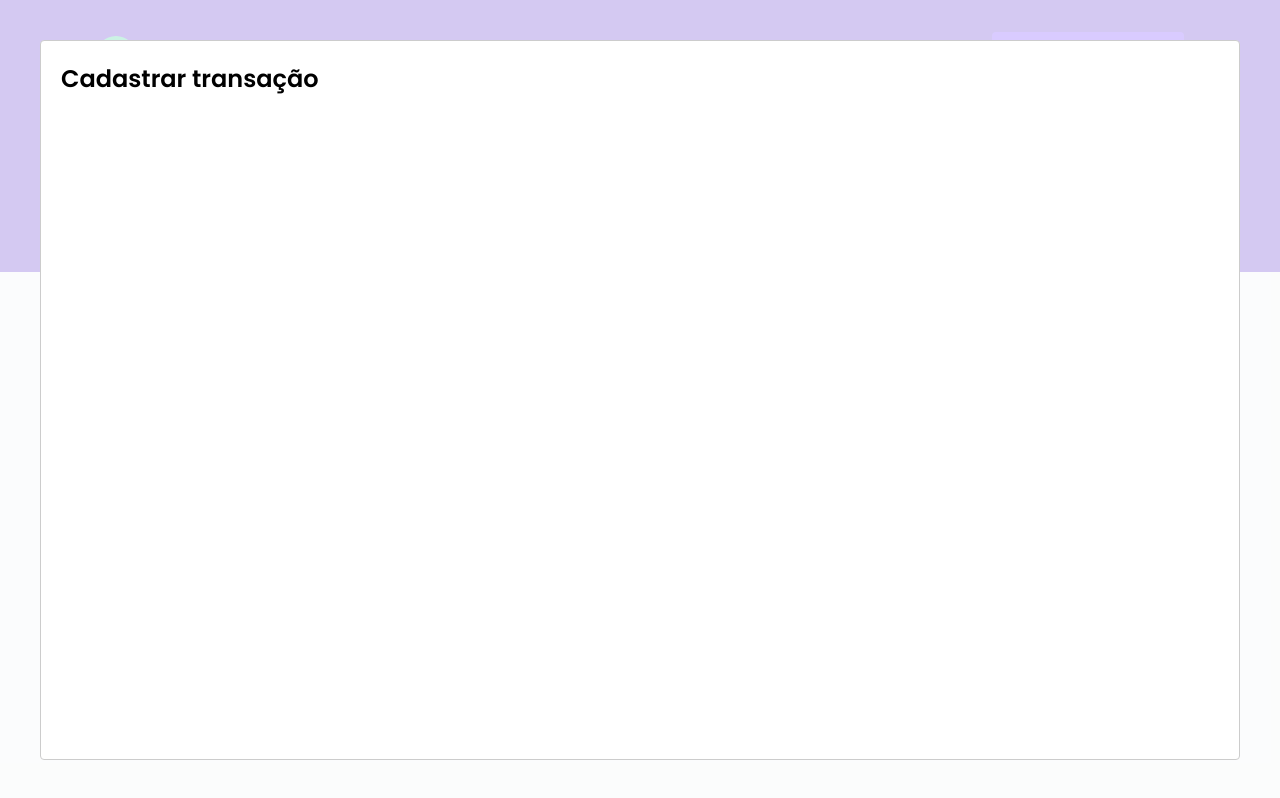
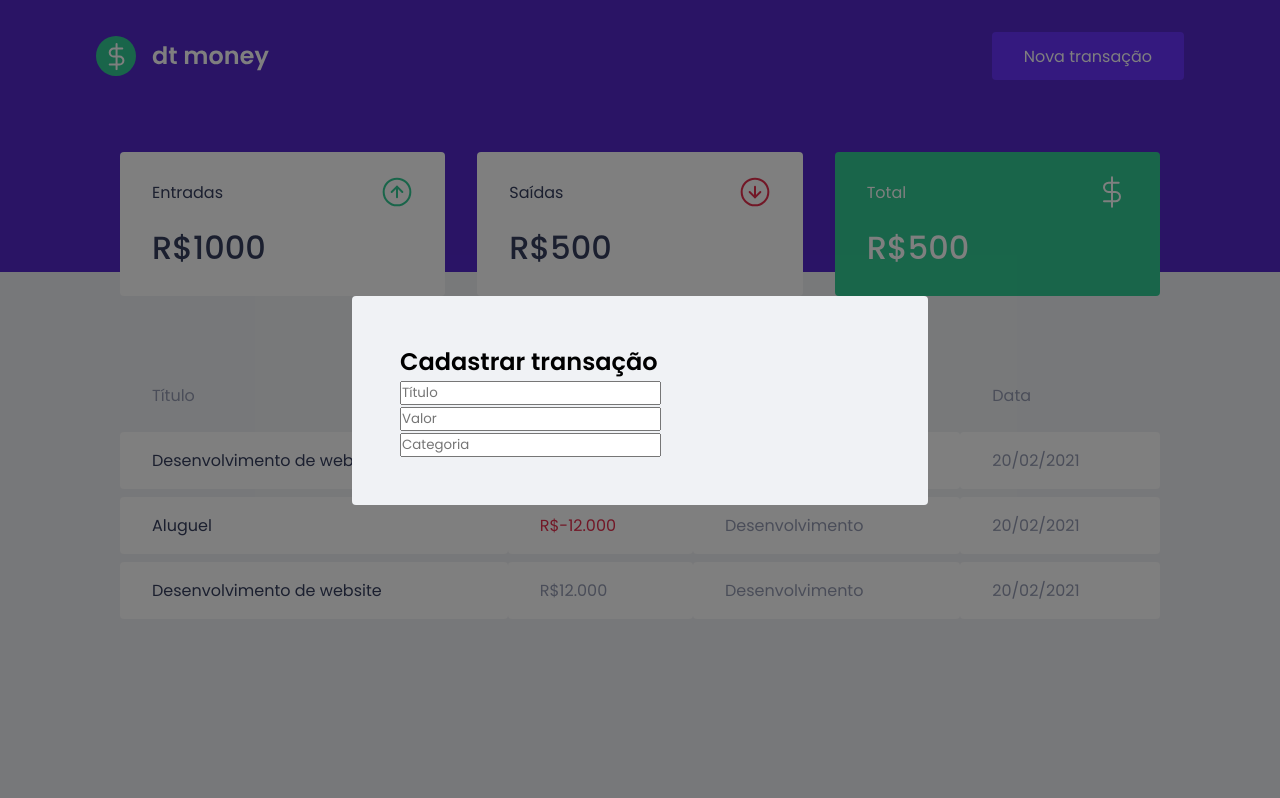
Before and after one commit to EdAndrade/react-ignite-rocketseat, a React (Create React App) app: page / in a window 1280 px wide. Both pictures are taken after a click on the button "Nova transação". Built offline with nearby package versions, Linux system fonts and the light colour scheme; no server answers; what miragejs would draw is missing.

Commit message:
resseted modal style

```diff
--- a/src/components/NewTransactionModal/index.tsx
+++ b/src/components/NewTransactionModal/index.tsx
@@ -1,4 +1,5 @@
 import Modal from 'react-modal';
+import { Container } from './styles';
 
 interface NewTransactionModalProps{
     isOpen: boolean;
@@ -11,8 +12,30 @@
         <Modal
             isOpen={isOpen}
             onRequestClose={onRequestClose}
+            overlayClassName="react-modal-overlay"
+            className="react-modal-content"
         >
-            <h2>Cadastrar transação</h2>
+            <Container>
+                <h2>Cadastrar transação</h2>
+
+                <input
+                    type="text"
+                    placeholder="Título"
+                />
+
+                <input
+                    type="number"
+                    placeholder="Valor"
+                />
+
+                <input
+                    type="text"
+                    placeholder="Categoria"
+                />
+
+
+
+            </Container>
         </Modal>
     );
 }
--- /dev/null
+++ b/src/components/NewTransactionModal/styles.ts
@@ -0,0 +1,5 @@
+import styled from 'styled-components';
+
+export const Container = styled.form`
+
+`;
--- a/src/styles/global.ts
+++ b/src/styles/global.ts
@@ -52,4 +52,27 @@
         opacity: 0.6;
         cursor: not-allowed;
     }
+
+    .react-modal-overlay{
+        background-color: rgba(0,0,0, 0.5);
+        position: fixed;
+        top: 0;
+        bottom: 0;
+        right: 0;
+        left: 0;
+
+        display: flex;
+        align-items: center;
+        justify-content: center;
+    }
+
+    .react-modal-content{
+
+        width: 100%;
+        max-width: 576px;
+        background-color: var(--background);
+        position: relative;
+        border-radius: 0.25rem;
+        padding: 3rem;
+    }
 `
```
